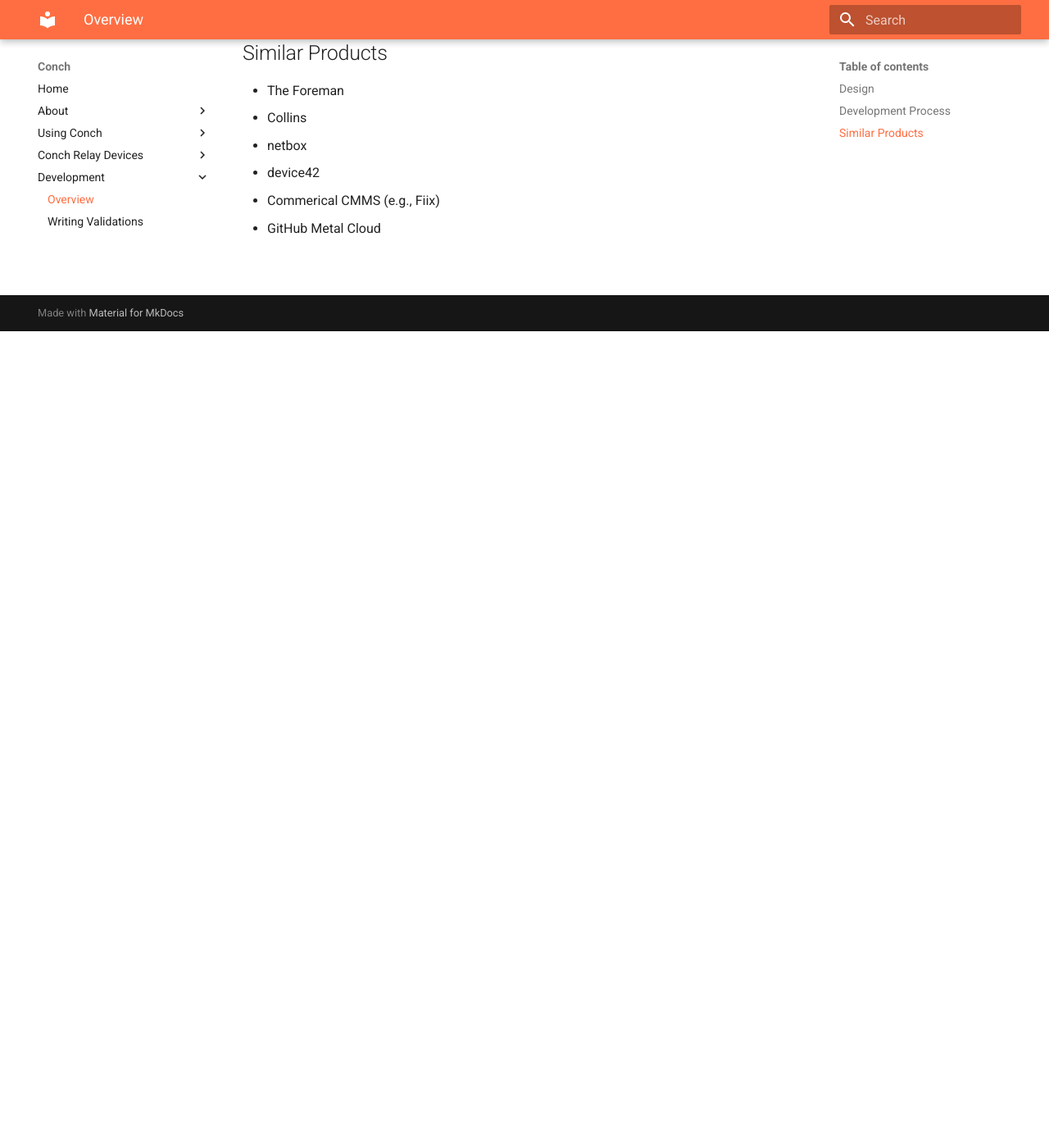
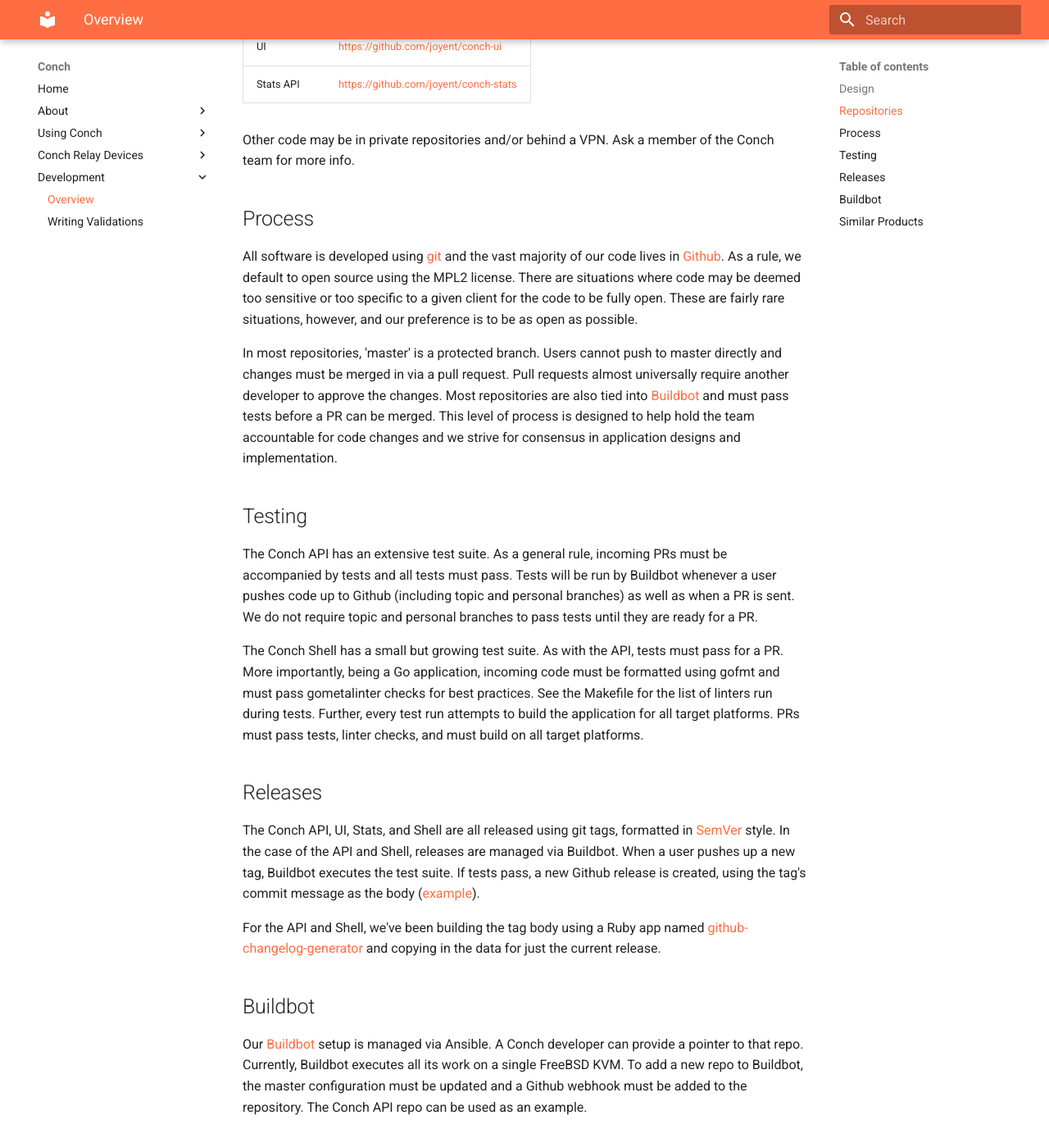
Before and after one commit to isabella232/conch-docs, an MkDocs documentation site: the page built from docs/development/index.md, in a window 1280 px wide and 1400 px high, scrolled down 996 px. Shown: the whole window at 82% size. Built offline with MkDocs 1.6.1 and Material for MkDocs 9.7.7, drawn with Linux system fonts in a browser that asks for light colours; old or Windows-style settings are respelled for this version of MkDocs; some of the changed text lies outside the part shown.

Commit message:
add a lot more info to the development page

```diff
--- a/docs/development/index.md
+++ b/docs/development/index.md
@@ -22,13 +22,73 @@
 Conch is designed in public as much as possible, though there some components
 that are currently closed (until they can be scrubbed for security.)
 
-## Development Process
 
-All Pull Requests to Conch repos require code review by at least one engineer.
+## Repositories
 
-A buildbot deployment runs the Conch test suites for every commit.
+| Repo | URL |
+|------|-----|
+| API | https://github.com/joyent/conch |
+| Shell | https://github.com/joyent/conch-shell |
+| UI | https://github.com/joyent/conch-ui |
+| Stats API | https://github.com/joyent/conch-stats |
 
-Binary releases of the Conch Shell are available [here](https://github.com/joyent/conch-shell/releases) for many platforms.
+Other code may be in private repositories and/or behind a VPN. Ask a member of
+the Conch team for more info.
+
+## Process
+
+All software is developed using [git](https://git-scm.com/) and the vast
+majority of our code lives in [Github](https://github.com/joyent). As a rule,
+we default to open source using the MPL2 license. There are situations where
+code may be deemed too sensitive or too specific to a given client for the code
+to be fully open.  These are fairly rare situations, however, and our preference
+is to be as open as possible.
+
+In most repositories, 'master' is a protected branch. Users cannot push to
+master directly and changes must be merged in via a pull request. Pull requests
+almost universally require another developer to approve the changes. Most
+repositories are also tied into
+[Buildbot](https://svc.conch.joyent.us/buildbot) and must pass tests before a
+PR can be merged. This level of process is designed to help hold the team
+accountable for code changes and we strive for consensus in application designs
+and implementation.
+
+## Testing
+
+The Conch API has an extensive test suite. As a general rule, incoming PRs must
+be accompanied by tests and all tests must pass. Tests will be run by Buildbot
+whenever a user pushes code up to Github (including topic and personal
+branches) as well as when a PR is sent. We do not require topic and personal
+branches to pass tests until they are ready for a PR.
+
+The Conch Shell has a small but growing test suite. As with the API, tests must
+pass for a PR. More importantly, being a Go application, incoming code must be
+formatted using gofmt and must pass gometalinter checks for best practices. See
+the Makefile for the list of linters run during tests. Further, every test run
+attempts to build the application for all target platforms. PRs must pass tests,
+linter checks, and must build on all target platforms.
+
+
+## Releases
+
+The Conch API, UI, Stats, and Shell are all released using git tags, formatted
+in [SemVer](https://semver.org/) style. In the case of the API and Shell,
+releases are managed via Buildbot. When a user pushes up a new tag, Buildbot
+executes the test suite. If tests pass, a new Github release is created, using
+the tag's commit message as the body
+([example](https://github.com/joyent/conch/releases/tag/v2.11.0)).
+
+For the API and Shell, we've been building the tag body using a Ruby app named
+[github-changelog-generator](https://github.com/github-changelog-generator/github-changelog-generator)
+and copying in the data for just the current release.
+
+## Buildbot
+
+Our [Buildbot](https://svc.conch.joyent.us/buildbot) setup is managed via
+Ansible. A Conch developer can provide a pointer to that repo. Currently,
+Buildbot executes all its work on a single FreeBSD KVM. To add a new repo to
+Buildbot, the master configuration must be updated and a Github webhook must be
+added to the repository. The Conch API repo can be used as an example.
 
 ## Similar Products
 
```
